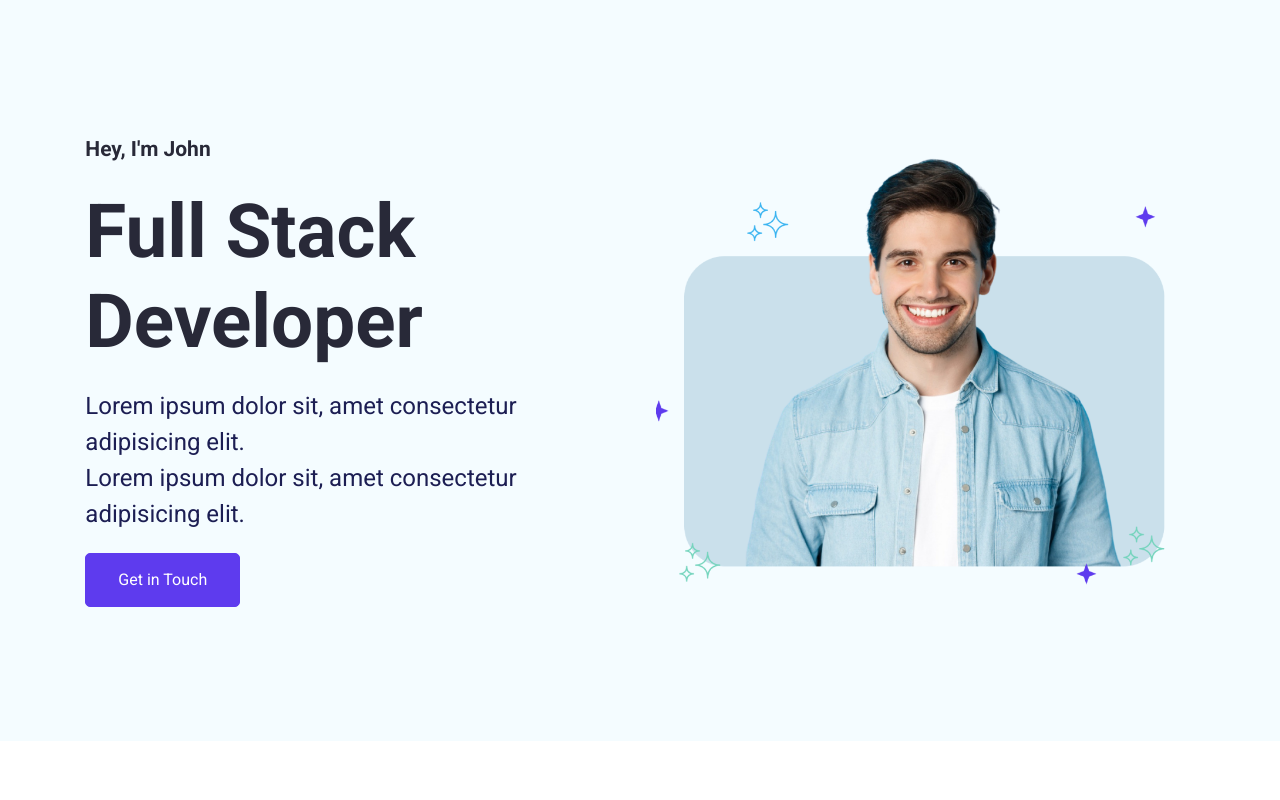
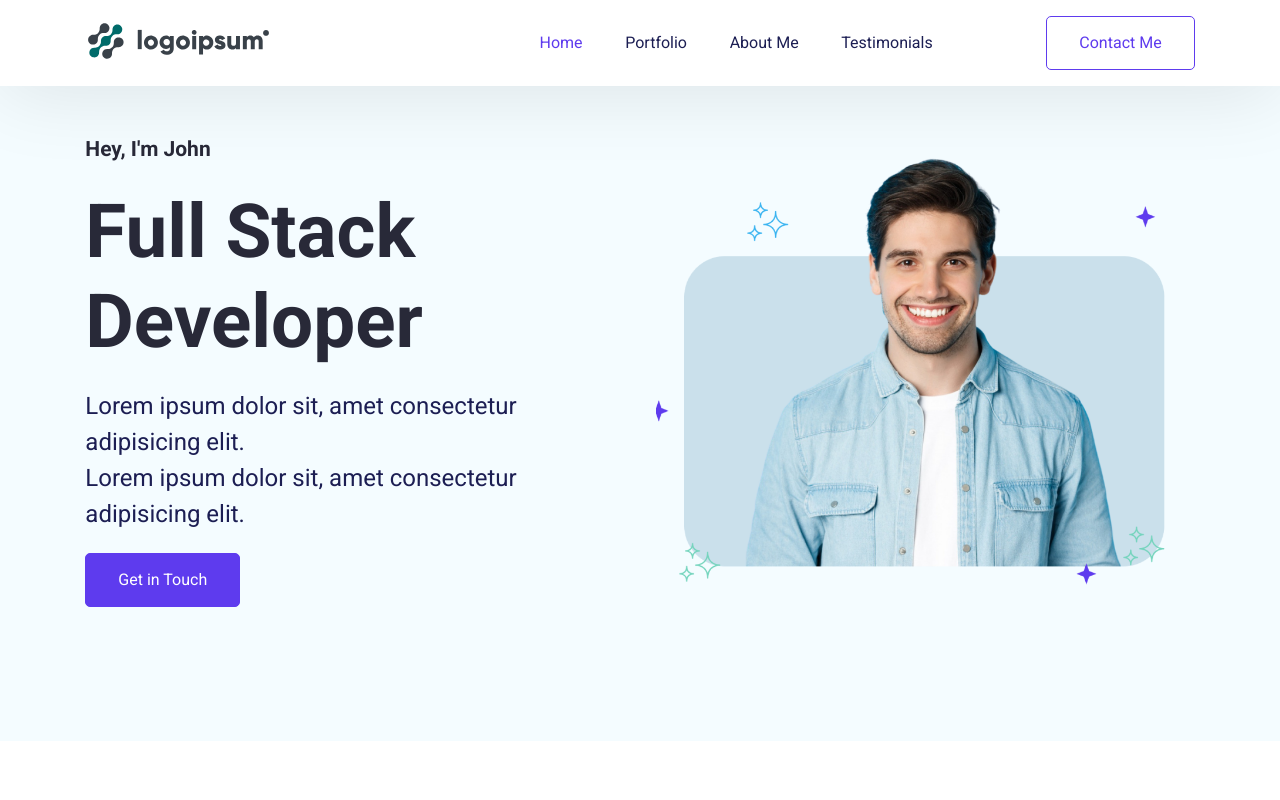
Before and after one commit to Lizzflores/ReactPortafolio, a React (Create React App) app in the folder personal-portafolio/: page / in a window 1280 px wide. Shown: the top 800 px of the page. Built offline with nearby package versions, Linux system fonts and the light colour scheme.

Commit message:
Feat: Add App routes

```diff
--- a/personal-portafolio/src/App.js
+++ b/personal-portafolio/src/App.js
@@ -1,12 +1,21 @@
 import "./App.css";
 import React from "react";
-import { BrowserRouter as Router, Route } from "react-router-dom";
+import { BrowserRouter as Router, Route, Routes } from "react-router-dom";
+import Navbar from "./Pages/Home/Navbar";
 import Home from "./Pages/Home/Homescreen";
 
 function App() {
   return (
     <div className="App">
-      <Home />
+      <Router>
+        <div>
+          <Navbar />
+          <Routes>
+            <Route path="/" element={<Home />}></Route>
+            <Route path="*" element={<div>404 Not Found</div>}></Route>
+          </Routes>
+        </div>
+      </Router>
     </div>
   );
 }
```
